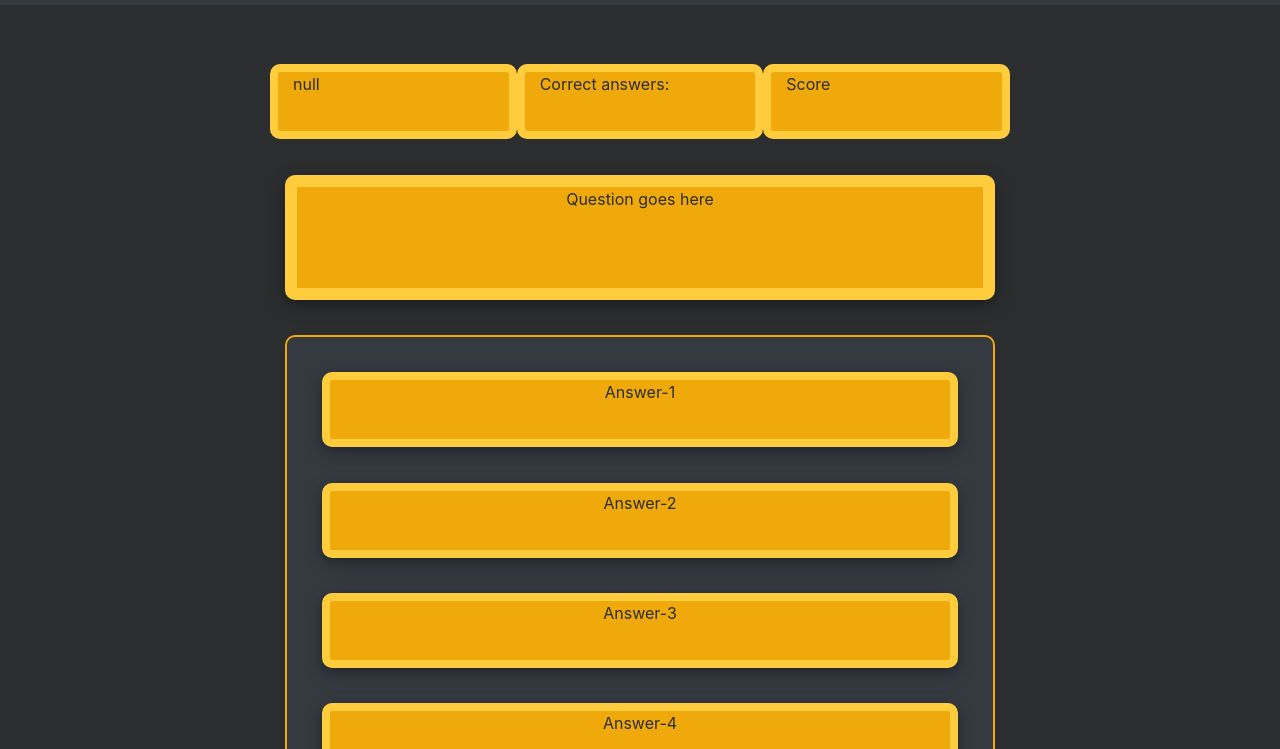
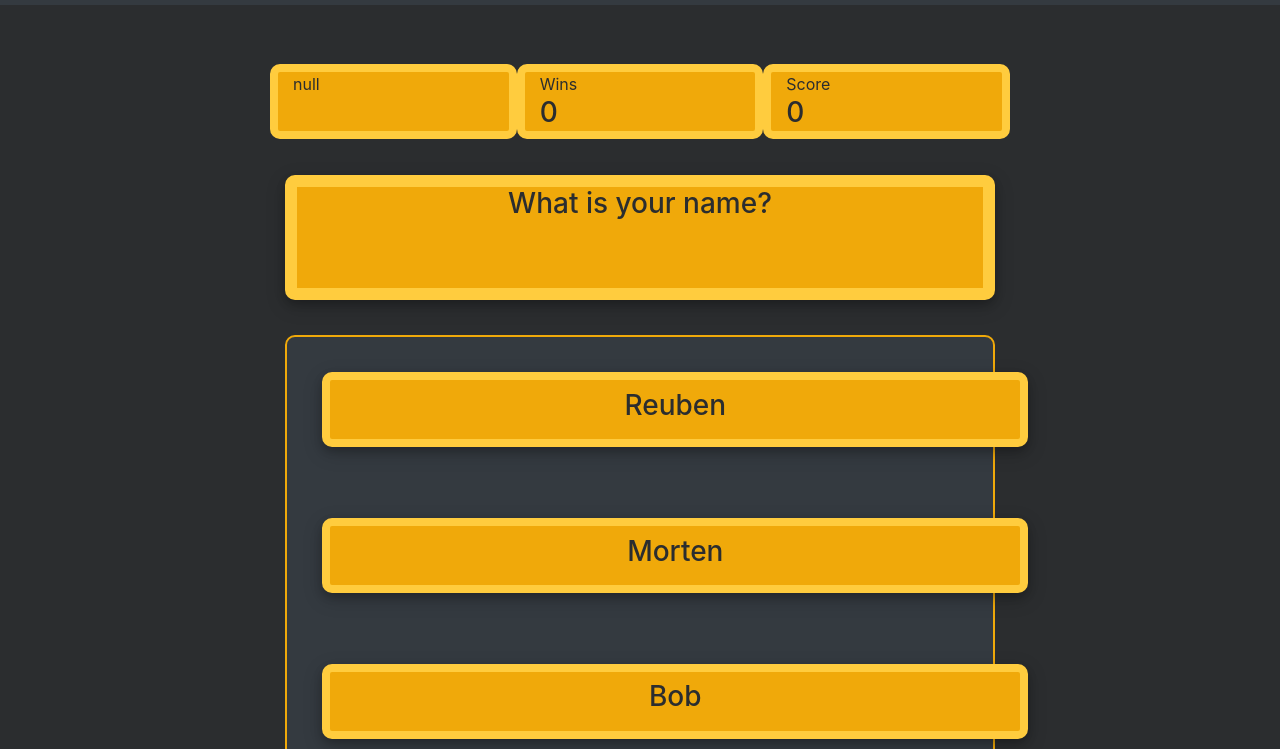
Before and after one commit to Code-Institute-Submissions/quizgames, a plain HTML site: page quiz.html in a window 1280 px wide. Shown: the part 51-800 px from the top of the page. Drawn offline with nearby package versions, Linux system fonts and the light colour scheme.

Commit message:
question and answers with clickon

```diff
--- a/css/style.css
+++ b/css/style.css
@@ -38,7 +38,7 @@ body {
     color: #2b2d2f;
     border: 8px solid #ffcc3e;
     border-radius: 10px;
-    max-width: 100%;
+    width: 100%;
     height: 75px;
     margin: 5%;
     text-align: center;
--- a/js/quiz.js
+++ b/js/quiz.js
@@ -1,68 +1,147 @@
+console.log("Hello World!");
+
 /*----- Variables -----*/
 var score = 0; // The start score
-var answer;
 var username;
-var totq = 10; // The total number of question in one game
-var qNo = 0;  // Question number
+var allQ = 10; // The total number of question in one game
+var qNum = 0;  // Question number
+var qtext = document.querySelector('#qtext');
+
 
 /*------------------------------------ Constants ----*/
-/*----------Const API --------*/
-const baseURL = "https://opentdb.com/api.php?amount=10&category=21&difficulty=easy"
-
 /*------------ Constants Stat boxes ------*/
 const usernameBox = localStorage.getItem(username)
 const correctAnswers = document.querySelector('#correctAnswers');
-const scoreBox = document.querySelector('#scoreBox');
+const scoreBox = document.querySelector('#scoreBox > h2');
 
 /*------------ Constants Quiz Board ------*/
 const gameboard = document.querySelector('gameboard');
-const qbox = document.querySelector('qbox');
-const qtext = document.querySelector('qtext');
-const answer1 = document.querySelector('answer1');
-const answer2 = document.querySelector('answer2');
-const answer3 = document.querySelector('answer3');
-const answer4 = document.querySelector('answer4');
-const game_bord_inner = [answer1, answer2, answer3, answer4];
+const qBox = document.querySelector('#qbox');
+const a = document.querySelector('#answer1');
+const b = document.querySelector('#answer2');
+const c = document.querySelector('#answer3');
+const d = document.querySelector('#answer4');
+const allAnswers = [a, b, c, d];
 
-/*------------- Constant rewards --------*/
-const rewardEasy = 50;
-const rewardMed = 75;
-const rewardHard  = 100;
+/*------------- Const rewards --------*/
+const reward = 100;
+
+/*-------------- Game Over -------------*/
+const gameOverSum = document.querySelector('#game-over-sum');
+const gameOverScore = document.querySelector('#game-over-score');
+
 /*------------Function---------*/
+
+/*--------------Update stats ---------*/
 // Code provided by my mentor Reuben Ferrante
 $('#usernameBox')[0].innerHTML += localStorage.getItem("username");
 // Code provided end!
 
-/*----- API Configuration -----
-function getData(category, cb) {
-    var xhr = new XMLHttpRequest();
+/*----- cached element references -----*/
+/*----- event listeners -----*/
+/*---------------------- Questions and Answers--------*/
+const allQuestions = [
+    {
+        questions: "What is your name?",
+        answers: {
+            a: "Reuben",
+            b: "Morten",
+            c: "Bob",
+            d: "Paul"
+        },
+        correct_answer: "a"
+    },
+    {
+        questions: "What is your Favourite dog?",
+        answers: {
+            a: "Spike",
+            b: "Doug",
+            c: "hjdsf",
+            d: "Charizard"
+        },
+        correct_answer: "b"
+    },
+    {
+        questions: "What is your name?",
+        answers: {
+            a: "Reuben",
+            b: "Morten",
+            c: "Bob",
+            d: "Paul"
+    },
+        correct_answer: "d"
+    }
+];
 
-    xhr.open("GET", baseURL + category);
-    xhr.send();
+function dqa() {
+    qtext = document.getElementById("qtext");
+    qtext.innerHTML = "<h3>" + allQuestions[qNum].questions + "</h3>"
+    document.getElementById("answer1").innerHTML = "<h3>" + allQuestions[qNum].answers["a"] + "</h3>"
+    document.getElementById("answer2").innerHTML = "<h3>" + allQuestions[qNum].answers["b"] + "</h3>"
+    document.getElementById("answer3").innerHTML = "<h3>" + allQuestions[qNum].answers["c"] + "</h3>"
+    document.getElementById("answer4").innerHTML = "<h3>" + allQuestions[qNum].answers["d"] + "</h3>"
 
-    xhr.onreadystatechange = function () {
-        if (this.readyState == 4 && this.status == 200) {
-            cb(JSON.parse(this.responseText));
-        }
-    };
+    console.log(qtext);
+  //  document.getElementById()
+
 }
 
-function writeToDocument() {
-    getData(category, function(data) {
-        document.getElementById("data").innerHTML = data;
-    });
-}           */
 
-/*----- cached element references -----*/
-/*----- event listeners -----*/
-/*----- functions -----*/
-var questions = [
-    {'qtext': "What is your name?",
-     'game_bord_inner': [
-         'Reuben',
-         'Morten',
-         'Bob',
-         'Paul'
-     ],
-    'correct_answer': 0},
-]
+function checkAnswer(letter){
+    console.log(letter);
+    if(allQuestions[qNum].correct_answer == letter){
+        alert('You got it right!');
+        qNum++;
+        dqa();
+        return true;
+    } else {
+        qNum++;
+        dqa();
+        return false;
+    }
+}
+
+/*-- function userAnswer(callback) {
+    var letter = alert('You got it right!');
+    callback(letter);
+}
+
+userAnswer(); ---*/
+
+//     END OF TUTOR CALL ANSWERS
+
+function updateScore() {
+    if(checkAnswer(letter) === true) {
+        console.log("returned True")
+        score += Math.round(score + reward);
+        score++;
+    } else {
+        console.log("did not return True")
+    }
+}
+// updateScore();
+
+
+
+
+
+
+
+
+
+
+/*
+
+Variable for level.
+
+Display Questions -- Just need to build more on it
+
+Select Questions - ON CLICK FROM THE HTML
+
+Check if correct WE HAVE STARTED IT! :)
+    If Correct - Increase level
+
+
+
+
+*/
--- a/quiz.html
+++ b/quiz.html
@@ -16,7 +16,7 @@
 	<link rel="stylesheet" href="css/style.css">
 </head>
 
-<body>
+<body onload="dqa()">
 	<section id="top-secion">
 		<nav class="navbar navbar-expand-lg navbar-dark bg-dark">
 			<a class="navbar-brand" href="index.html">WishQuiz.com</a>
@@ -40,26 +40,43 @@
 	</section>
 	<section>
 		<div class="container">
-			<div class="col-8 offset-2">
-            <!--------------------------Stat boxes----------------------------->
+			<div class="col-xs-12 col-lg-8 offset-lg-2">
+				<!--------------------------Stat boxes----------------------------->
 				<div class="row user-stats">
-                    <div id="usernameBox" class="col-4 stat-box-styling"></div>
-                    <div id="correctAnswers" class="col-4 stat-box-styling">Correct answers:</div>
-                    <div id="scoreBox" class="col-4 stat-box-styling">Score</div>
+					<div id="usernameBox" class="col-4 stat-box-styling"></div>
+					<div id="correctAnswers" class="col-4 stat-box-styling">Wins<br>
+						<h3>0</h3>
+					</div>
+					<div id="scoreBox" class="col-4 stat-box-styling">Score<br>
+						<h3>0</h3>
+					</div>
+
 				</div>
-            <!--------------------------Quiz Games/ Game board----------------->
-                <div id="qbox" class="game-bord-styling-q">
-                    <div id="qtext">Question goes here</div>
-                </div>
-				<div id="gameboard" class="game-board-outer bg-dark">
-					<div id="answer1" class="game_bord_inner game-bord-styling">Answer-1</div>
-					<div id="answer2" class="game_bord_inner game-bord-styling">Answer-2</div>
-					<div id="answer3" class="game_bord_inner game-bord-styling">Answer-3</div>
-					<div id="answer4" class="game_bord_inner game-bord-styling">Answer-4</div>
+				<!--------------------------Quiz Games/ Game board----------------->
+				<div id="gameboard">
+					<div id="qBox" class="game-bord-styling-q">
+						<div id="qtext">
+							<h3> </h3>
+						</div>
+					</div>
+					<div class="game-board-outer bg-dark">
+						<div id="game_bord_inner">
+                            <button type="button" onclick="checkAnswer('a')" name="question${questionNumber}" id="answer1" class="game-bord-styling"></button>
+                            <button type="button" onclick="checkAnswer('b')" name="question${questionNumber}" id="answer2" class="game-bord-styling"></button>
+                            <button type="button" onclick="checkAnswer('c')" name="question${questionNumber}" id="answer3" class="game-bord-styling"></button>
+                            <button type="button" onclick="checkAnswer('d')" name="question${questionNumber}" id="answer4" class="game-bord-styling"></button>
 
+                            <!-- <input type="button" name="question${questionNumber}" value="${letter}" id="answer1" class="game-bord-styling"> -->
+							<!-- <input type="button" onclick="checkAnswer('a')" name="question${questionNumber}" value="${letter}" id="answer2" class="game-bord-styling">
+                            <input type="button" onclick="checkAnswer('a')" name="question${questionNumber}" value="${letter}" id="answer3" class="game-bord-styling">
+                            <input type="button" onclick="checkAnswer('a')"  name="question${questionNumber}" value="${letter}" id="answer4" class="game-bord-styling"> -->
+                            </div>
+					</div>
 				</div>
 			</div>
 		</div>
+		<div id="data"></div>
+
 	</section>
 	<footer>
 	</footer>
```
Also changed, not shown: index.html (+1 -1 lines).
